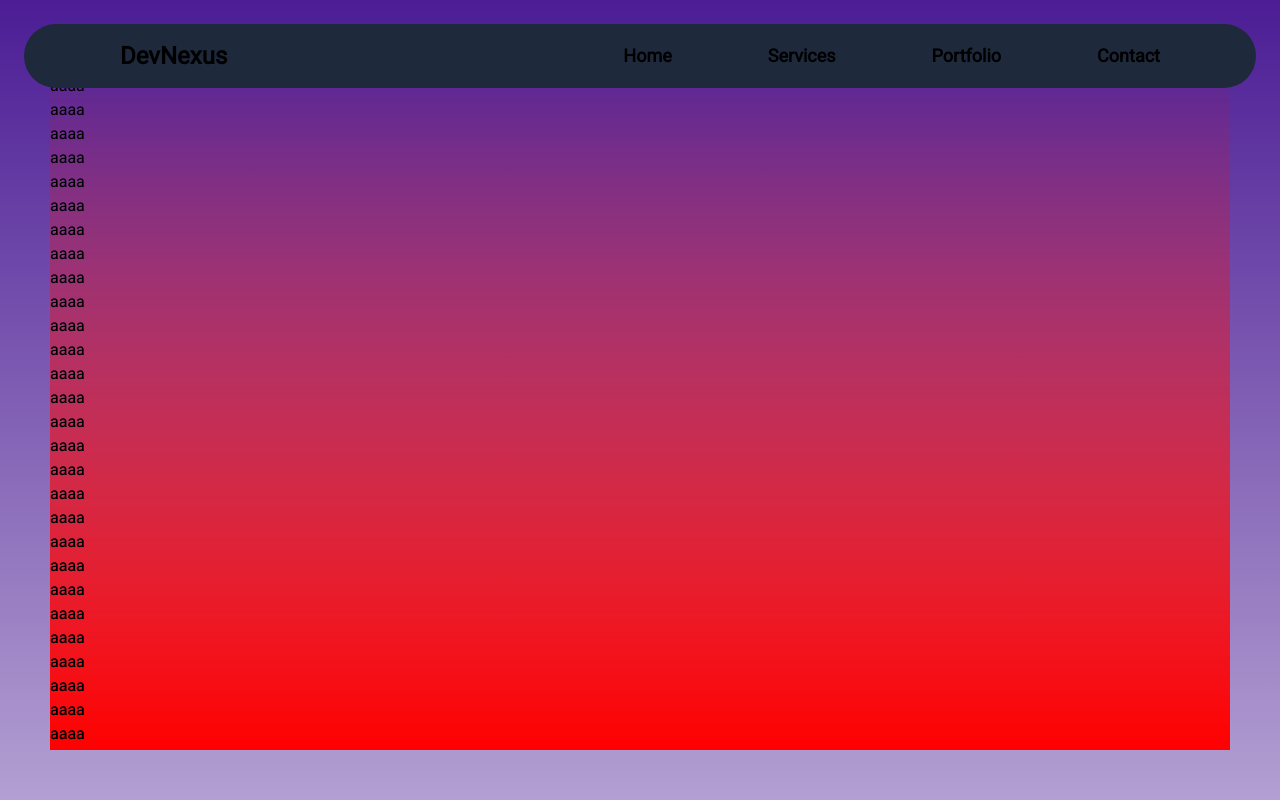
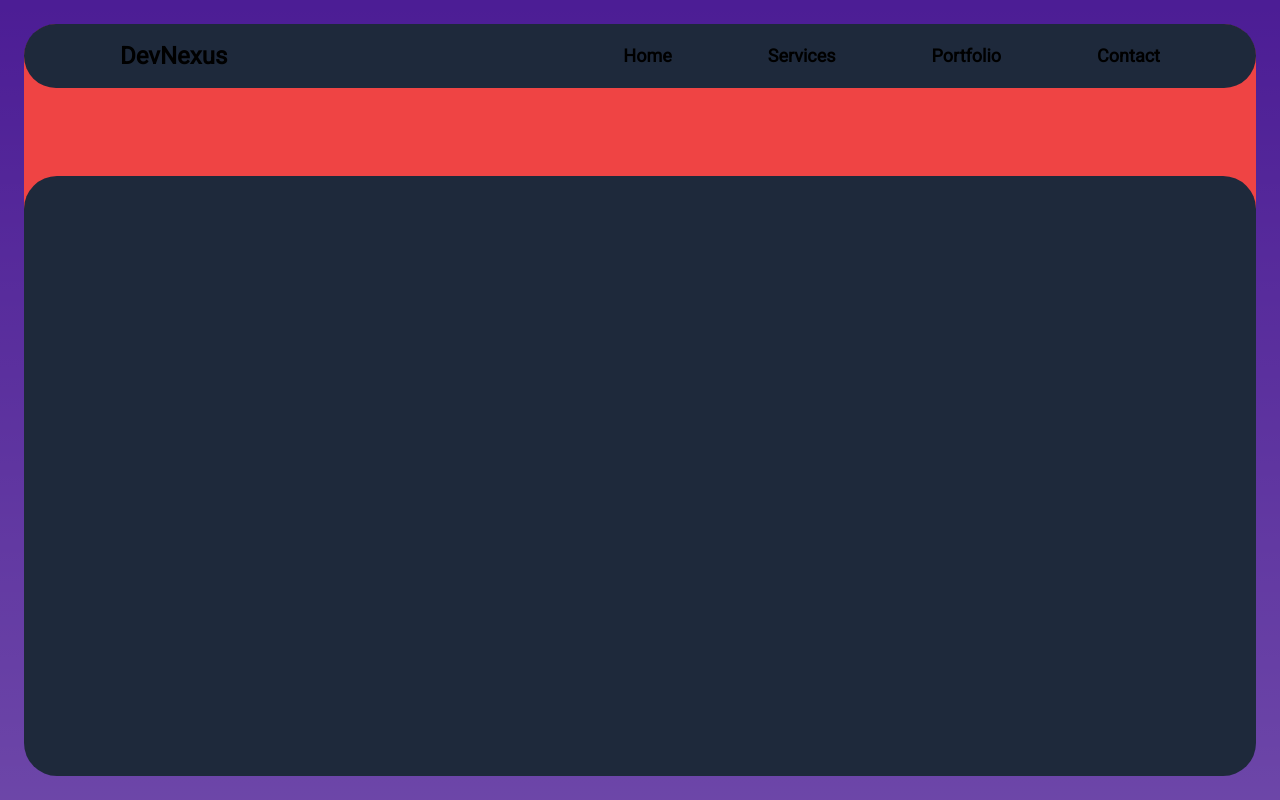
Before and after one commit to UA92-DevOps-Apprentices-Org/Group-Project-2, a Next.js app in the folder devnexus/: page /test in a window 1280 px wide. Shown: the top 800 px of the page. Built offline with nearby package versions, Linux system fonts and the light colour scheme.

Commit message:
mostly fixed hero section
added component and framer motion

```diff
--- a/devnexus/app/page.tsx
+++ b/devnexus/app/page.tsx
@@ -1,42 +1,9 @@
 'use client'
 import * as React from "react"
 import Card from "@/components/card";
-
+import Hero from "@/components/Hero";
 
 export default function Home() {
-    //TODO: This code needs to be configured to run in a webworker of somekind to get rid of delays in the main thread \
-    //      This should help solve some of the performance issues and visual bugs.
-    //
-    //      Webworker code belongs in @/public/worker.ts
-    //
-    //      Occasionally, the div height jumps causing a sudden and noticable shift. It happens on a regular basis and the
-    //      WebProfiler on firefox identifies that some other process is blocking the animation from running propperly. I
-    //      suspect it is from some background process in either Next or React that is taking over the main thread. Putting
-    //      this code into a webworker will allow it to run on a seperate thread instead
-    const divRef = React.useRef<HTMLDivElement | null>(null);
-    const [trackingID, setTrackingID] = React.useState<number | null>(null);
-
-    const stopTracking = () => {if(trackingID) cancelAnimationFrame(trackingID);}
-
-    React.useEffect(() => {
-        const track = () => {
-
-            function bind(): void {
-                let winOffset = document.body.scrollTop || document.documentElement.scrollTop;
-                let scaleFactor = (1-(winOffset / 850));
-                if(divRef.current) {
-                    divRef.current.style.visibility = (scaleFactor <= 0) ? "hidden" : "visible";
-                    divRef.current.style.transform = `scaleY(${ scaleFactor } )` // Transform property can be offloaded onto the GPU, speeding up execution
-                }
-                setTrackingID(requestAnimationFrame(bind));
-            }
-
-            requestAnimationFrame(bind);
-
-        }
-        track();
-    }, []);
-
     return (
         <>
         <style jsx>{`
@@ -46,19 +13,13 @@ export default function Home() {
 
             #test {
                 transform-origin: bottom;
-                transition: transform 50ms ease-out;
+                transition: transform 30ms ease-out;
         `}</style>
         {/* Hero Section */}
-        <div onClick={stopTracking} className="fixed top-0 left-0 bg-red-500 w-[400px]">
-            {"test"}
-        </div>
         <section className="w-screen h-screen bg-slate-100">
-            <div id="test" ref={divRef} className="absolute left-6 bottom-24 right-6 h-[850px] bg-slate-800 rounded-3xl">
-
-            </div>
-            <div id="special"className="hidden absolute overflow-hidden left-6 right-6 bottom-24 bg-slate-800 rounded-3xl flex flex-row">
+            <Hero className="">
                 <h1 className="self-center relative font-bold left-10 text-7xl">Meet Your Tech Goals<br/> with <span>DevNexus</span></h1>
-            </div>
+            </Hero>
             <div className="flex absolute bottom-6 left-6 right-6 items-center">
             <h2 className="text-black text-2xl hidden font-semibold md:block">Find out why our customers love us </h2>
             <div className="ml-auto h-16 min-w-[24rem] rounded-full bg-slate-800 flex">
--- a/devnexus/app/test/page.tsx
+++ b/devnexus/app/test/page.tsx
@@ -1,101 +1,37 @@
-'use client'
-type Props = {
+// useLayoutEffect alternative
+'use client';
+import { useEffect, useLayoutEffect, useRef, useState } from "react";
+import { motion, useMotionValue, useMotionValueEvent, useScroll, useSpring, useTransform, useWillChange } from "framer-motion";
 
-}
+export default function Test() {
 
-export default function test({}: Props) {
+    const visibile = useMotionValue("visible");
+
+    const willChange = useWillChange();
+    const {scrollY, scrollYProgress} = useScroll();
+    const scaleX = useTransform(scrollY,(value) => {
+        const out = 600-0.61*value;
+        if (out < 50) {
+            visibile.set("hidden");
+            return 0;
+        }
+        visibile.set("visible")
+        return(out)
+    })
+    const scaleY = useSpring(scaleX, {stiffness: 200, damping: 100, bounce: 0, mass: 0.1, restDelta: 0.5})
+
+    // useMotionValueEvent(scrollY, "change", (latest) => {
+    //     console.log(latest);
+
+    // })
 
     return <>
-    <style jsx>{`
-        .mask {
-            position: fixed;
-            inset: 50px;
-            background: red;
-            overflow: hidden;
-            mask-image: linear-gradient(transparent,rgba(0,0,0,1))
-        }
+    <motion.div style={{height: scaleY, willChange, visibility: visibile}} className="fixed height-3/4 min-h-96 right-6 left-6 top-6 overflow-hidden origin-top">
+        <div id="other" className="absolute inset-0 bg-red-500 rounded-[33px]"></div>
+    </motion.div>
+    <motion.div id="test" style={{height: scaleY, willChange}} className="rounded-[33px] absolute bottom-6 right-6 left-6 height-3/4 bg-slate-800 origin-bottom">
 
-        .nomask {
-            position: fixed;
-            inset: 50px;
-            overflow: hidden;
-        }
-
-        .content {
-            position: absolute;
-            inset: 0;
-            overflow-y: scroll;
-
-        }
-
-
-    `}</style>
-    <div className="overflow-auto relative">
-        <div className="mask">
-            <div className="content">
-                <h1 className="">Test</h1>
-                <h1>aaaa</h1>
-                <h1>aaaa</h1>
-                <h1>aaaa</h1>
-                <h1>aaaa</h1><h1>aaaa</h1>
-                <h1>aaaa</h1>
-                <h1>aaaa</h1>
-                <h1>aaaa</h1><h1>aaaa</h1>
-                <h1>aaaa</h1>
-                <h1>aaaa</h1>
-                <h1>aaaa</h1><h1>aaaa</h1>
-                <h1>aaaa</h1>
-                <h1>aaaa</h1>
-                <h1>aaaa</h1><h1>aaaa</h1>
-                <h1>aaaa</h1>
-                <h1>aaaa</h1>
-                <h1>aaaa</h1><h1>aaaa</h1>
-                <h1>aaaa</h1>
-                <h1>aaaa</h1>
-                <h1>aaaa</h1><h1>aaaa</h1>
-                <h1>aaaa</h1>
-                <h1>aaaa</h1>
-                <h1>aaaa</h1><h1>aaaa</h1>
-                <h1>aaaa</h1>
-                <h1>aaaa</h1>
-                <h1>aaaa</h1>
-                <h1 className="h-[1000px]">aaaa</h1>
-
-            </div>
-        </div>
-        <div className="nomask">
-            <div className="content">
-                <h1 className="">Test</h1>
-                <h1>aaaa</h1>
-                <h1>aaaa</h1><h1>aaaa</h1>
-                <h1>aaaa</h1>
-                <h1>aaaa</h1>
-                <h1>aaaa</h1><h1>aaaa</h1>
-                <h1>aaaa</h1>
-                <h1>aaaa</h1>
-                <h1>aaaa</h1><h1>aaaa</h1>
-                <h1>aaaa</h1>
-                <h1>aaaa</h1>
-                <h1>aaaa</h1><h1>aaaa</h1>
-                <h1>aaaa</h1>
-                <h1>aaaa</h1>
-                <h1>aaaa</h1><h1>aaaa</h1>
-                <h1>aaaa</h1>
-                <h1>aaaa</h1>
-                <h1>aaaa</h1><h1>aaaa</h1>
-                <h1>aaaa</h1>
-                <h1>aaaa</h1>
-                <h1>aaaa</h1><h1>aaaa</h1>
-                <h1>aaaa</h1>
-                <h1>aaaa</h1>
-                <h1>aaaa</h1>
-                <h1>aaaa</h1>
-                <h1>aaaa</h1>
-                <h1 className="h-[1000px]">aaaa</h1>
-            </div>
-        </div>
-    </div>
-
-    <div className="h-[1000px]"></div>
+    </motion.div>
+    <div className="h-[4000px]"></div>
     </>
 }
--- /dev/null
+++ b/devnexus/components/Hero/Hero.tsx
@@ -0,0 +1,44 @@
+'use client';
+import React from "react";
+import {
+    motion,
+    useMotionValue,
+    useScroll,
+    useSpring,
+    useTransform,
+    useWillChange,
+} from "framer-motion";
+
+type Props = {
+    children?: React.ReactNode,
+    className?: string,
+}
+
+export default function Hero({ children, className }: Props) {
+    //declarations
+    const visibility = useMotionValue("visible");
+    const willChange = useWillChange();
+
+    const {scrollY} = useScroll();
+    const chain = useTransform(scrollY, (value) => {
+        const out = 600 - 0.61*value;
+        if (out < 50) {
+            visibility.set("hidden");
+            return 0;
+        }
+        visibility.set("visible");
+        return out;
+    })
+    const height = useSpring(chain, {stiffness: 1000, damping:10, bounce: 0, mass: 0.01, restDelta: 0.5})
+
+    return <>
+    <div id="box" className={className} style={{height: "1000px"}}>
+        <motion.div id="top-half" style={{height, willChange, visibility}} className="fixed height-3/4 min-h-96 right-6 left-6 top-6 overflow-hidden bg-slate-800 rounded-[33px] origin-top"/>
+        <motion.div id="bottom-half" style={{height, willChange, visibility}} className="rounded-[33px] absolute bottom-6 right-6 left-6 height-3/4 bg-slate-800 origin-bottom"/>
+
+        <div id="insert" className="fixed top-6 flex place-items-center">
+            {children}
+        </div>
+    </div>
+    </>
+}
--- /dev/null
+++ b/devnexus/components/Hero/index.tsx
@@ -0,0 +1,2 @@
+import Hero from "./Hero.tsx";
+export default Hero;
--- a/devnexus/package.json
+++ b/devnexus/package.json
@@ -9,12 +9,14 @@
     "lint": "next lint"
   },
   "dependencies": {
+    "@n8tb1t/use-scroll-position": "^2.0.3",
     "@types/node": "20.3.3",
     "@types/react": "18.2.14",
     "@types/react-dom": "18.2.6",
     "autoprefixer": "10.4.14",
     "eslint": "8.44.0",
     "eslint-config-next": "13.4.7",
+    "framer-motion": "^10.12.18",
     "next": "13.4.7",
     "postcss": "8.4.24",
     "react": "18.2.0",
```
Also changed, not shown: 1 other file (tests, documents, lock files or other folders).
